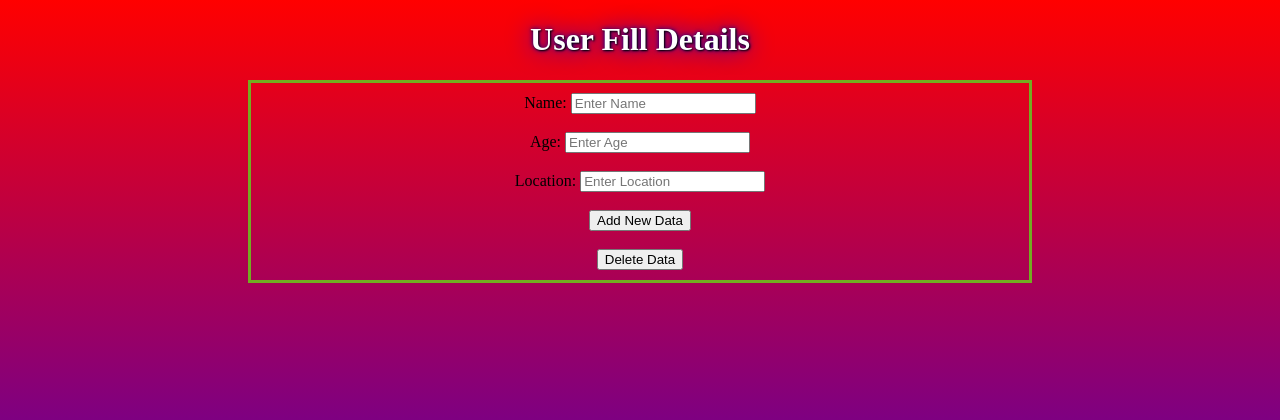
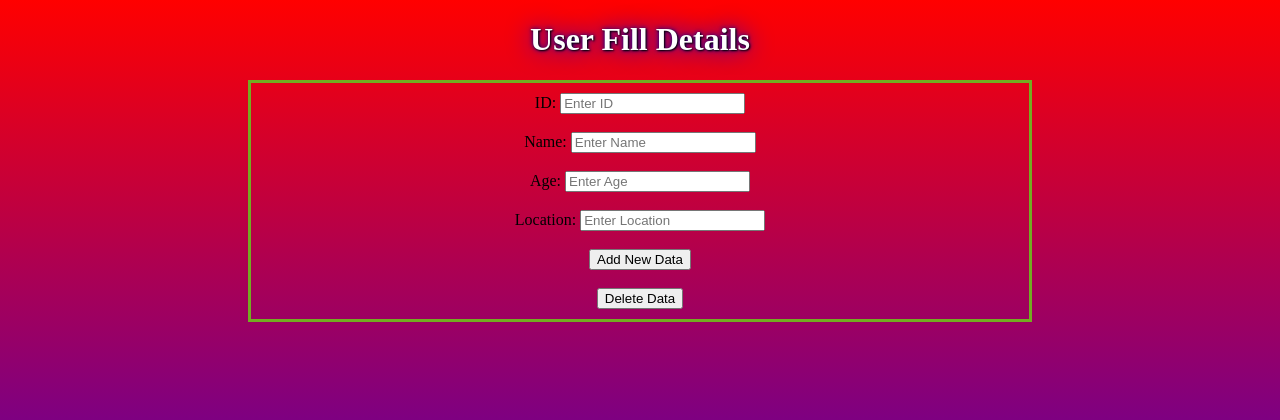
Before and after one commit to sakshijadhav92/Integration-of-Mongodb-with-Flask, a Flask app: page /userform in a window 1280 px wide. Shown: the top 420 px of the page. Run offline with Flask 2, Linux system fonts and the light colour scheme; some libraries are stand-ins or nearby versions.

Commit message:
Update user.html

```diff
--- a/task_mongo/templates/user.html
+++ b/task_mongo/templates/user.html
@@ -25,6 +25,8 @@ h1 {
 
 <h1>User Fill Details</h1>
 <div ><form action='/adddata' method="POST">
+ID: <input name='a' placeholder ="Enter ID"/>
+<br><br>
 Name: <input name='x' placeholder ="Enter Name"/>
 <br><br>
 Age: <input name='y' placeholder ="Enter Age"/>
```
